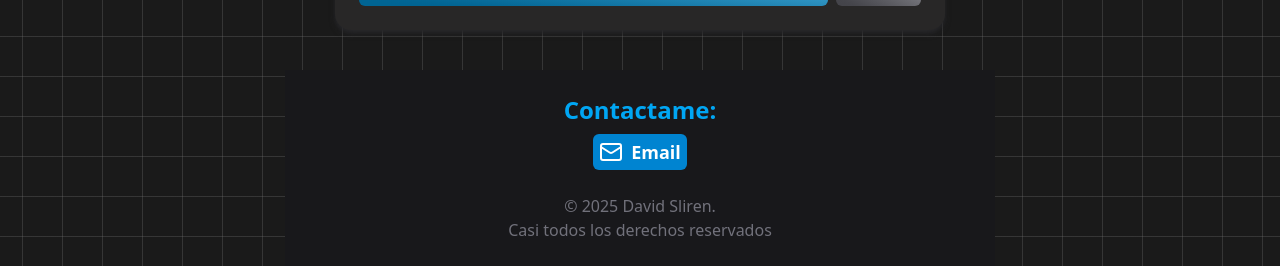
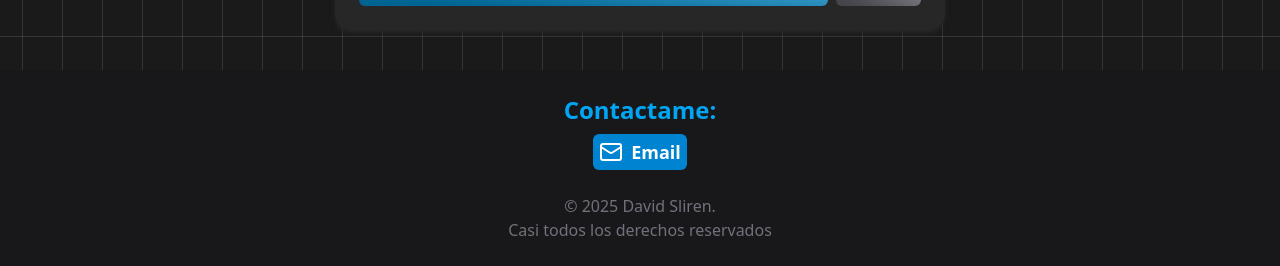
Before and after one commit to David-Sliren/Mi-Portafolio, a React (Vite) app: page / in a window 1280 px wide. Shown: the part 3204-3470 px from the top of the page. Built offline with nearby package versions, Linux system fonts and the light colour scheme.

Commit message:
style(home): Mejorar rendimiento y estructura

```diff
--- a/src/index.css
+++ b/src/index.css
@@ -1,8 +1,6 @@
 @import "tailwindcss";
 
-body {
-  display: flex;
-  justify-content: center;
+.container {
   background-image:
     linear-gradient(to right, rgba(125, 125, 125, 0.28) 1px, transparent 1px),
     linear-gradient(to bottom, rgba(125, 125, 125, 0.28) 1px, transparent 1px);
@@ -15,7 +13,7 @@ body {
     20px 20px,
     20px 20px;
   color: white;
-  @apply bg-[#0f0f0f] animate-none md:bg-[#1a1a1a] backdrop-blur-2xl sm:backdrop-blur-none;
+  @apply bg-[#0f0f0f] animate-none md:bg-[#1a1a1a];
   animation: backgroundAnimation 4s linear infinite;
 }
 
@@ -27,9 +25,6 @@ body {
 .scrollbar-hidden::-webkit-scrollbar {
   display: none;
 }
-/* .headerBtn {
-  @apply
-} */
 
 @keyframes backgroundAnimation {
   100% {
@@ -40,6 +35,3 @@ body {
       80px 200px;
   }
 }
-
-/* responsive desing */
-/* md-w-full md:grid md:grid-cols-2 md:place-items-center items-center md:gap-0 md:scroll gap-14 perspective-midrange */
--- a/src/pages/Home.jsx
+++ b/src/pages/Home.jsx
@@ -6,10 +6,12 @@ import Certificates from "../components/Certificates/Certificates";
 import Icons1 from "../components/001 Plantillas/Icons1";
 
 import { Mail } from "lucide-react";
+import { Phone } from "lucide-react";
 
 function Home() {
   return (
-    <div className="grid grid-rows-[auto_1fr_auto] w-full md:w-[710px] min-h-full">
+    <div className="container">
+      <div className="grid grid-rows-[auto_1fr] w-full md:w-[710px] min-h-full mx-auto">
         <header className="flex flex-col gap-2 items-center border-white border-b-2 pb-6">
           <div className="w-full flex gap-4 items-center py-6 px-4 ">
             <Presentation />
@@ -23,7 +25,8 @@ function Home() {
           <Proyects />
           <Certificates />
         </main>
-      <footer className="flex flex-col gap-2 items-center bg-zinc-900 p-4 py-6">
+      </div>
+      <footer className="flex flex-col gap-2 items-center bg-zinc-900 p-4 py-6 min-w-full">
         <h2 className="text-2xl text-sky-500 font-bold">Contactame:</h2>
         <Icons1
           className="bg-sky-600 hover:bg-green-400 gap-2"
@@ -34,6 +37,7 @@ function Home() {
           <Mail />
           <span>Email</span>
         </Icons1>
+
         <div className="w-full text-ms text-zinc-500 flex flex-col items-center mt-4">
           <p className="">© 2025 David Sliren.</p>
           Casi todos los derechos reservados
```
Lines whose indentation alone changed are shown as unchanged.
